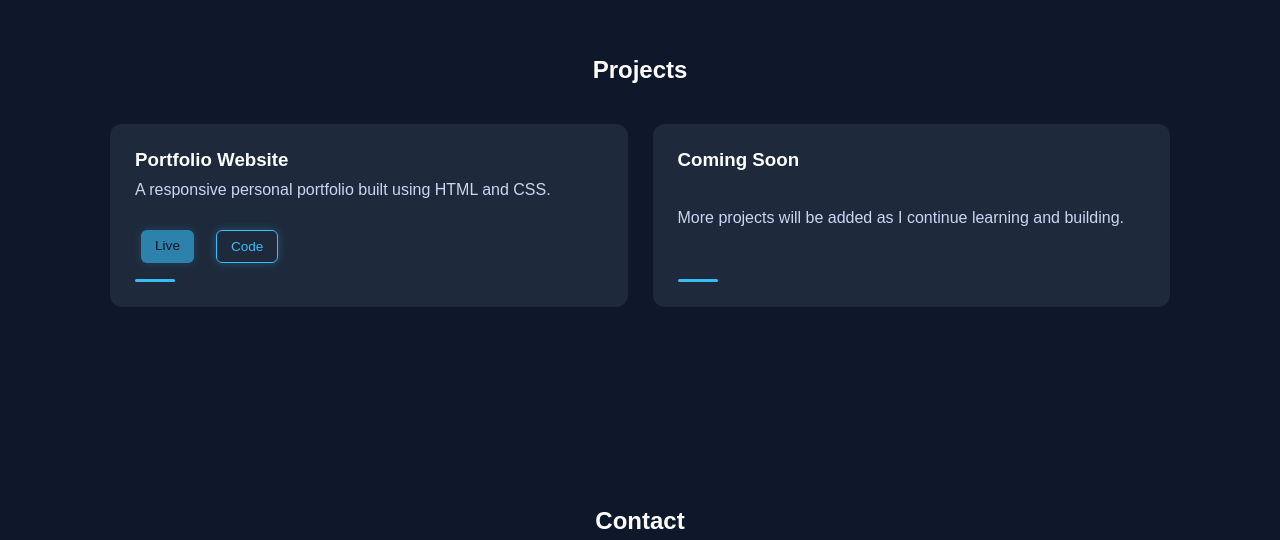
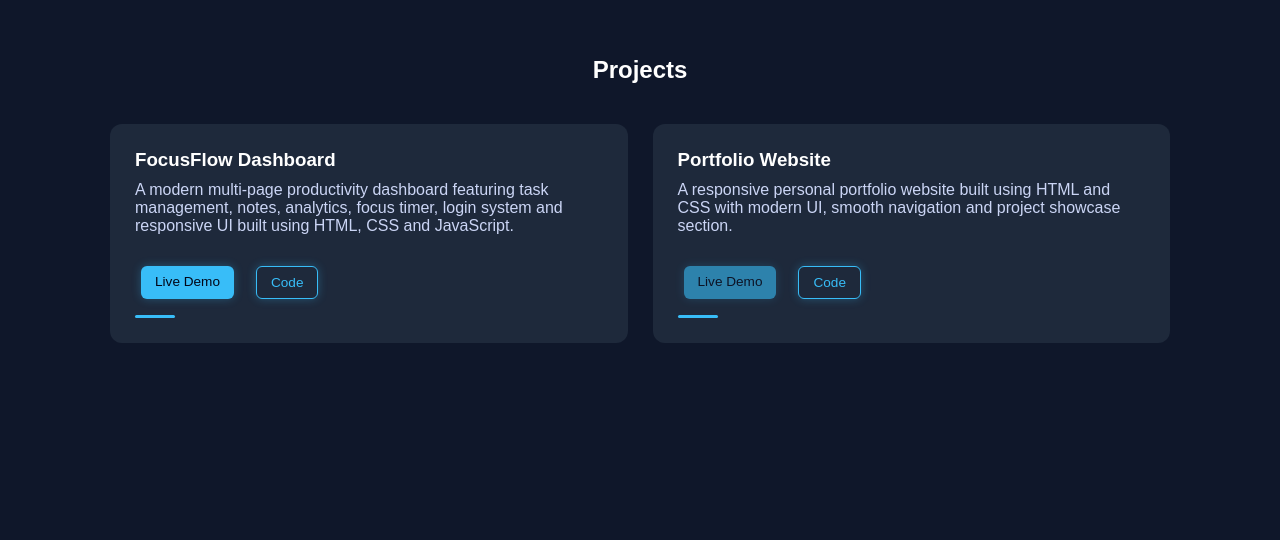
Before and after one commit to pariikshit-sharma/pariikshit-sharma.github.io, a plain HTML site: page index.html in a window 1280 px wide. Shown: the part 1341-1881 px from the top of the page. Drawn offline with Linux system fonts and the light colour scheme.

Commit message:
Update index.html

```diff
--- a/index.html
+++ b/index.html
@@ -95,29 +95,89 @@
 
 <!-- PROJECTS -->
 <section id="projects" class="projects">
+
   <h2>Projects</h2>
 
   <div class="projects-container">
 
-    <!-- Project 1 -->
+    <!-- PROJECT 1 -->
+
     <div class="project-card">
-      <h3>Portfolio Website</h3>
-      <p>A responsive personal portfolio built using HTML and CSS.</p>
+
+      <h3>FocusFlow Dashboard</h3>
+
+      <p>
+        A modern multi-page productivity dashboard
+        featuring task management, notes,
+        analytics, focus timer, login system
+        and responsive UI built using
+        HTML, CSS and JavaScript.
+      </p>
 
       <div class="project-links">
-        <a href="#" class="btn small" style="opacity:0.6; pointer-events:none;">Live</a>
-        <a href="https://github.com/pariikshit-sharma" target="_blank" class="btn small secondary">Code</a>
+
+        <a
+        href="https://pariikshit-sharma.github.io/Productivity-App-For-Developers-Focus-Flow-/index.html"
+        target="_blank"
+        class="btn small">
+
+          Live Demo
+
+        </a>
+
+        <a
+        href="https://github.com/pariikshit-sharma/Productivity-App-For-Developers-Focus-Flow-"
+        target="_blank"
+        class="btn small secondary">
+
+          Code
+
+        </a>
+
       </div>
+
     </div>
 
-    <!-- Project 2 -->
+    <!-- PROJECT 2 -->
+
     <div class="project-card">
-      <h3>Coming Soon</h3>
-      <p>More projects will be added as I continue learning and building.</p>
+
+      <h3>Portfolio Website</h3>
+
+      <p>
+        A responsive personal portfolio website
+        built using HTML and CSS with modern UI,
+        smooth navigation and project showcase section.
+      </p>
+
+      <div class="project-links">
+
+        <a
+        href="#"
+        class="btn small"
+        style="opacity:0.6; pointer-events:none;">
+
+          Live Demo
+
+        </a>
+
+        <a
+        href="https://github.com/pariikshit-sharma"
+        target="_blank"
+        class="btn small secondary">
+
+          Code
+
+        </a>
+
+      </div>
+
     </div>
 
   </div>
+
 </section>
+
 
 <!-- CONTACT -->
 <section id="contact" class="contact">
```
